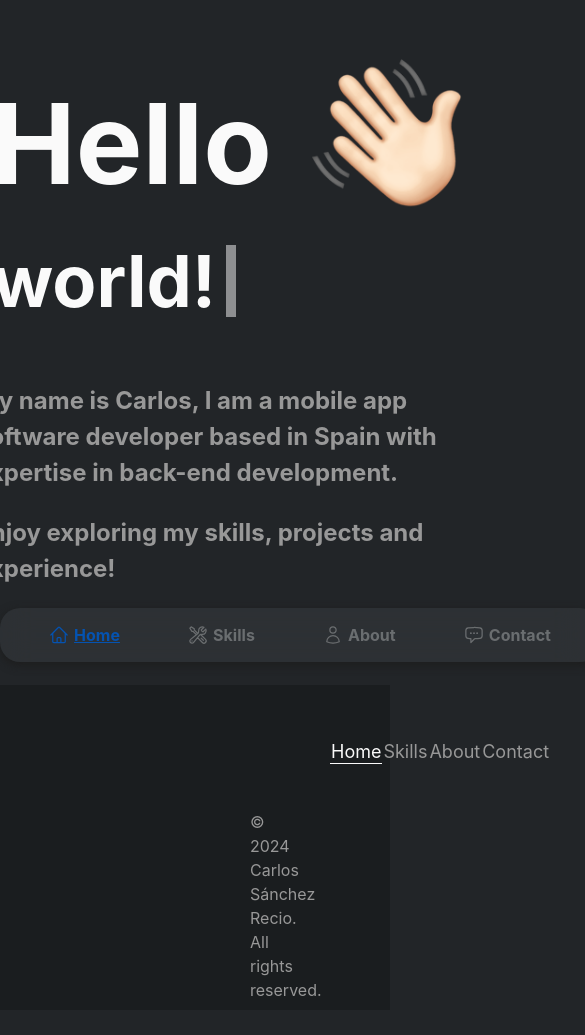
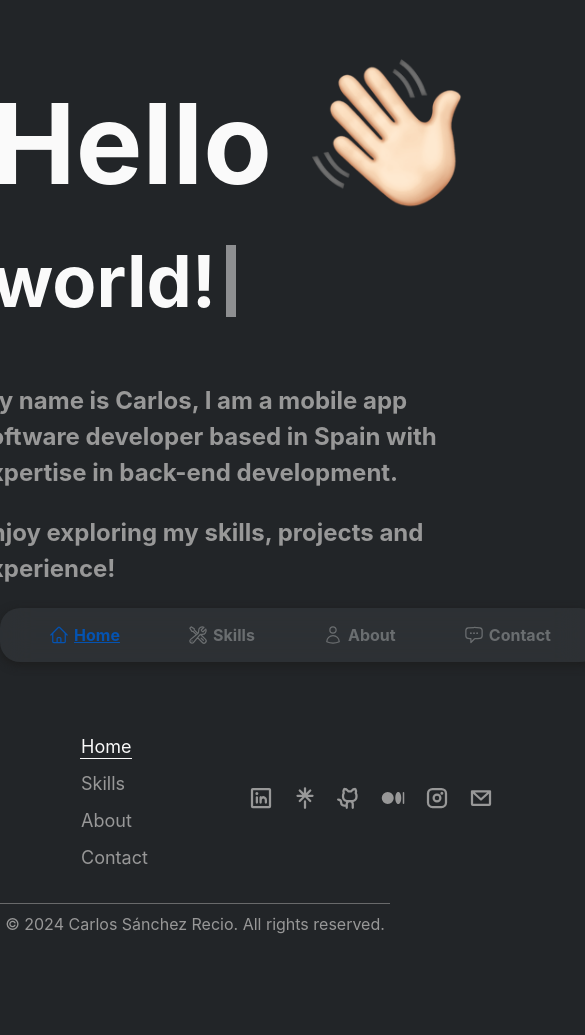
Before and after one commit to Jordiop/CharlyMech, a React (Vite) app: page / in a window 390 px wide. Shown: the part 159-1194 px from the top of the page, 585 px wide, since content can reach past the window. After the commit the page ends 1159 px from the top, so only its background shows below. Built offline with nearby package versions, Linux system fonts and the light colour scheme.

Commit message:
feat: responsiveness for footer component

```diff
--- a/src/components/Footer/Footer.module.css
+++ b/src/components/Footer/Footer.module.css
@@ -1,17 +1,7 @@
-* {
-	margin: 0;
-	padding: 0;
-	box-sizing: border-box;
-}
-
-.Footer {
-	background-color: #1a1d1f;
-}
-
 .FooterContent {
 	display: flex;
 	flex-direction: column;
-	margin: 0 250px 0 250px;
+	width: 100vw;
 }
 
 .Links {
@@ -29,6 +19,7 @@
 .FooterNavigationList {
 	display: flex;
 	justify-content: space-between;
+	gap: 10px;
 }
 
 .FooterNavigationItem {
@@ -82,3 +73,13 @@
 	display: flex;
 	justify-content: center;
 }
+
+@media screen and (max-width: 650px) {
+	.FooterNavigationList {
+		flex-direction: column;
+		gap: 10px;
+	}
+	.SocialMediaList {
+		gap: 20px;
+	}
+}
```
